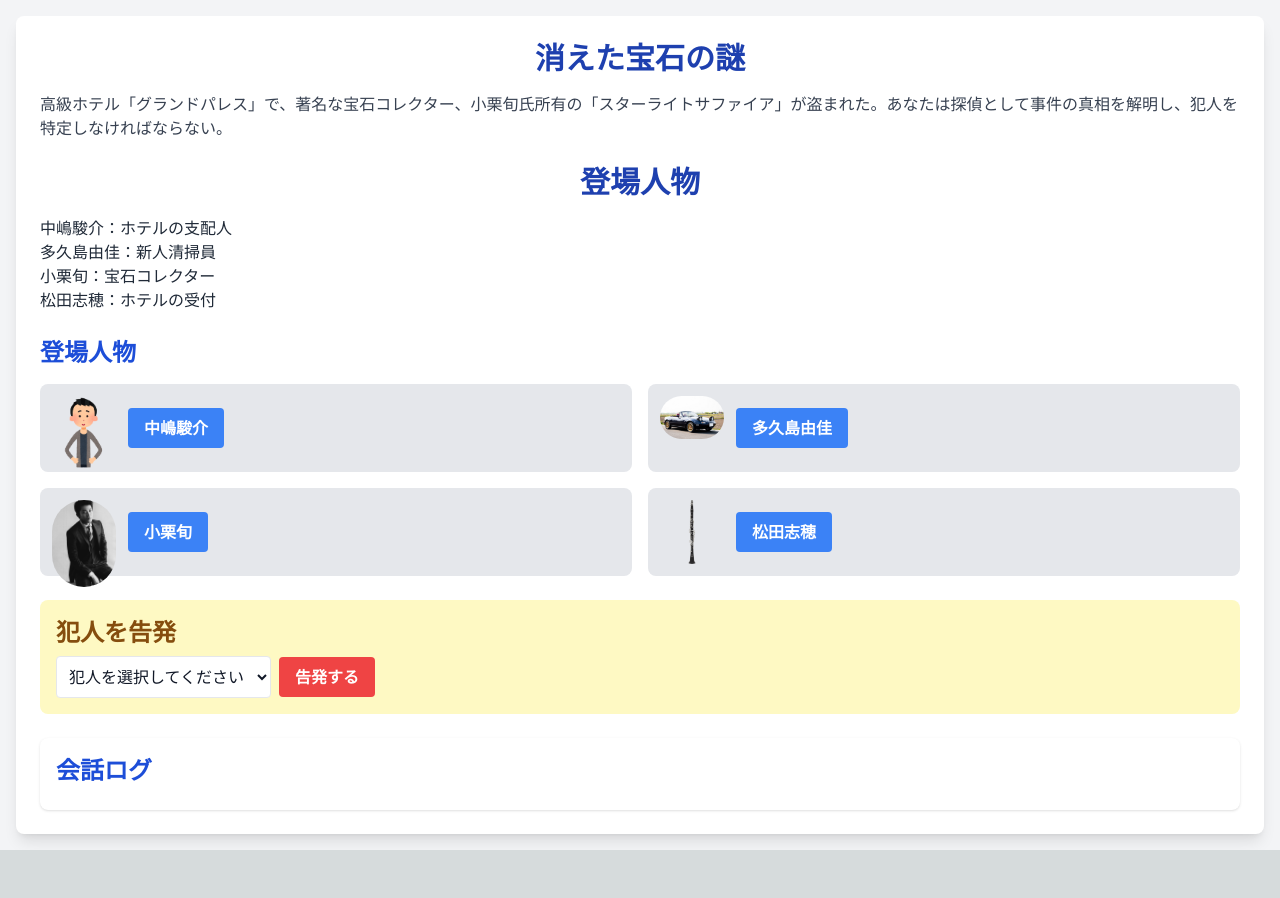
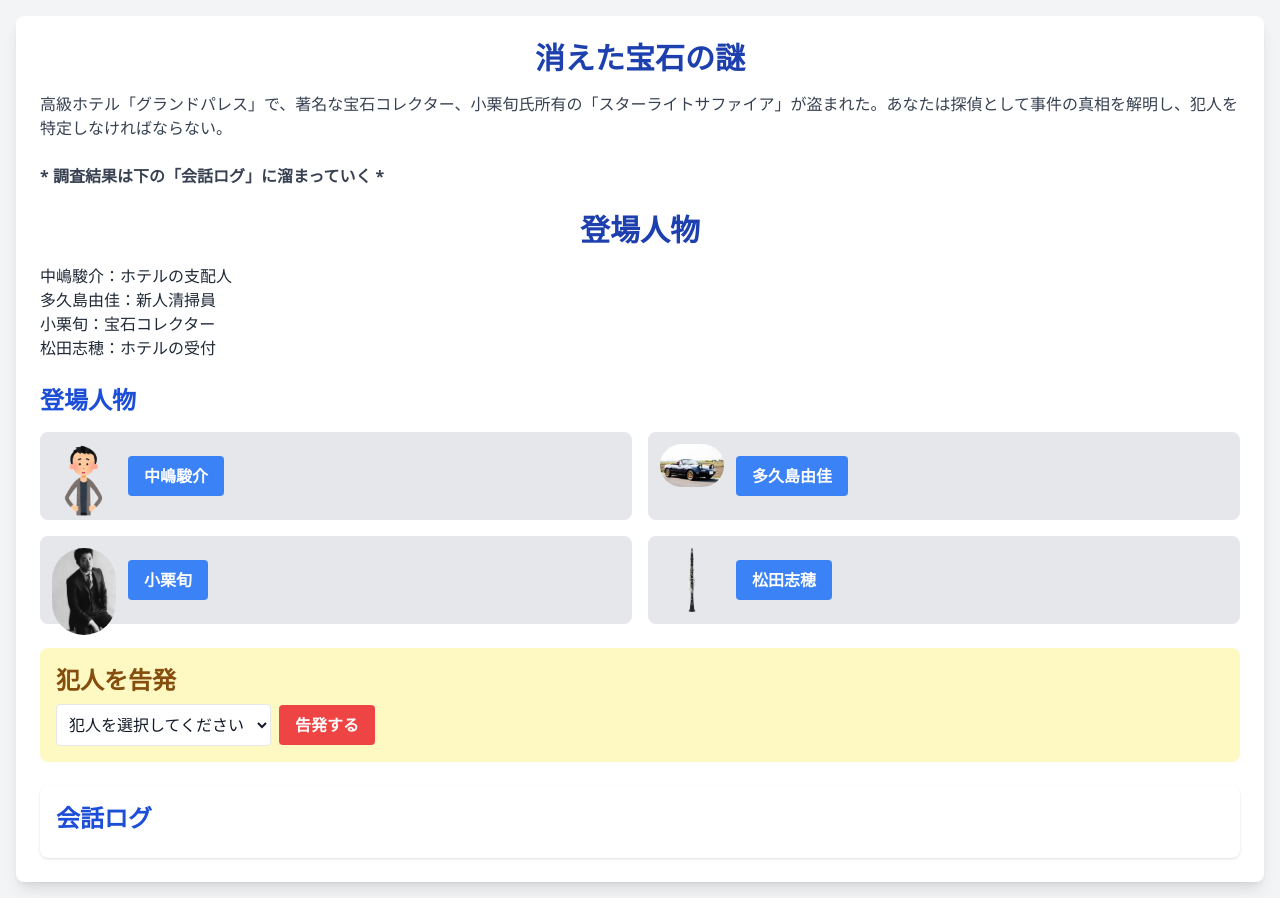
Before and after one commit to bayuTiger/mystery-game, a Next.js app: page /game in a window 1280 px wide. Before the commit the page ends 850 px from the top, so only its background shows below. Built offline with nearby package versions, Linux system fonts and the light colour scheme.

Commit message:
説明文追加

```diff
--- a/pages/game.tsx
+++ b/pages/game.tsx
@@ -156,6 +156,7 @@ const Game: React.FC = () => {
           {scenario.title}
         </h1>
         <p className="mb-6 text-gray-700">{scenario.description}</p>
+        <p className="mb-6 text-gray-700 font-bold">* 調査結果は下の「会話ログ」に溜まっていく *</p>
         <h2 className="text-3xl font-bold mb-4 text-center text-blue-800">
           登場人物
         </h2>
```
